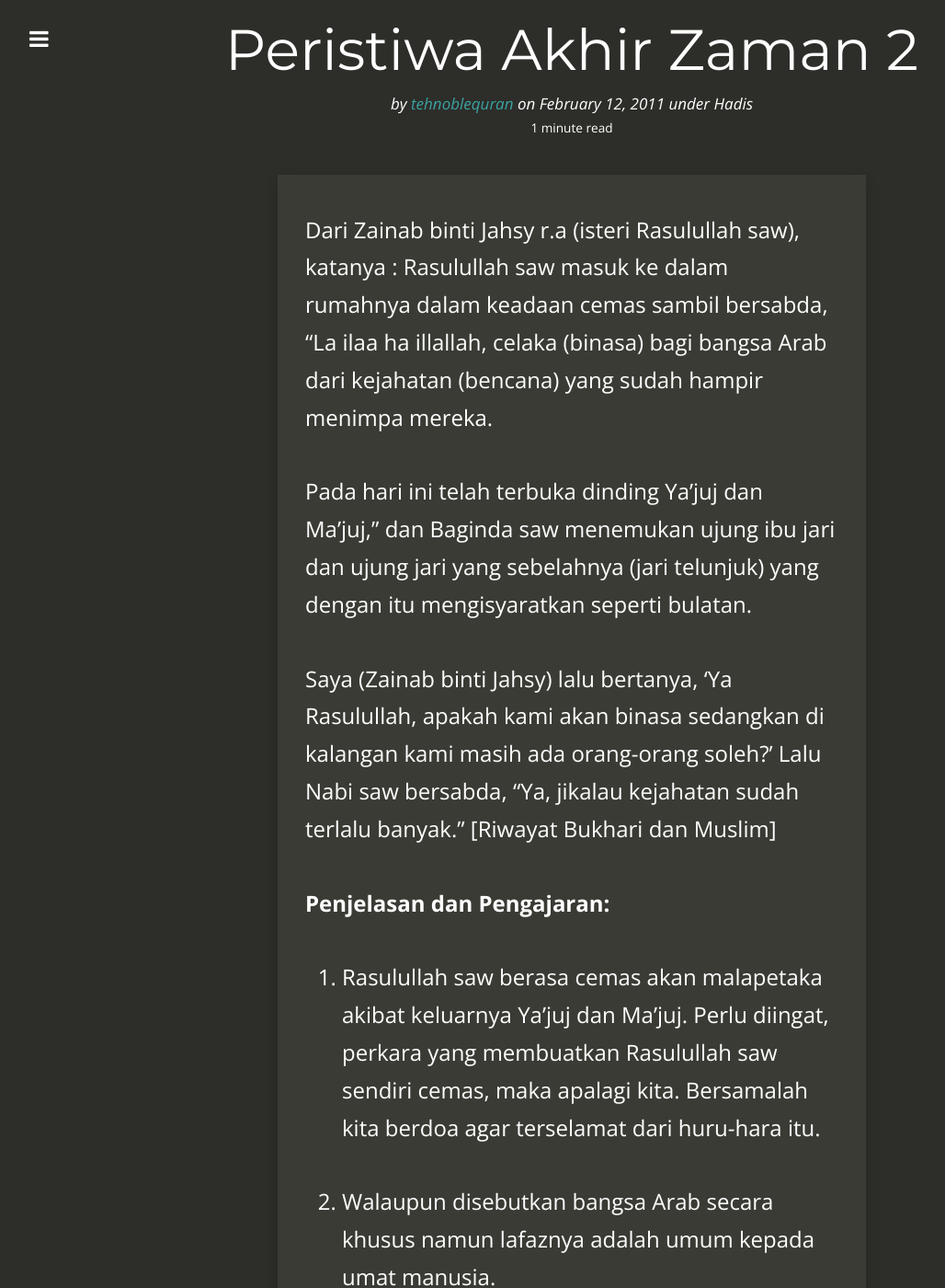
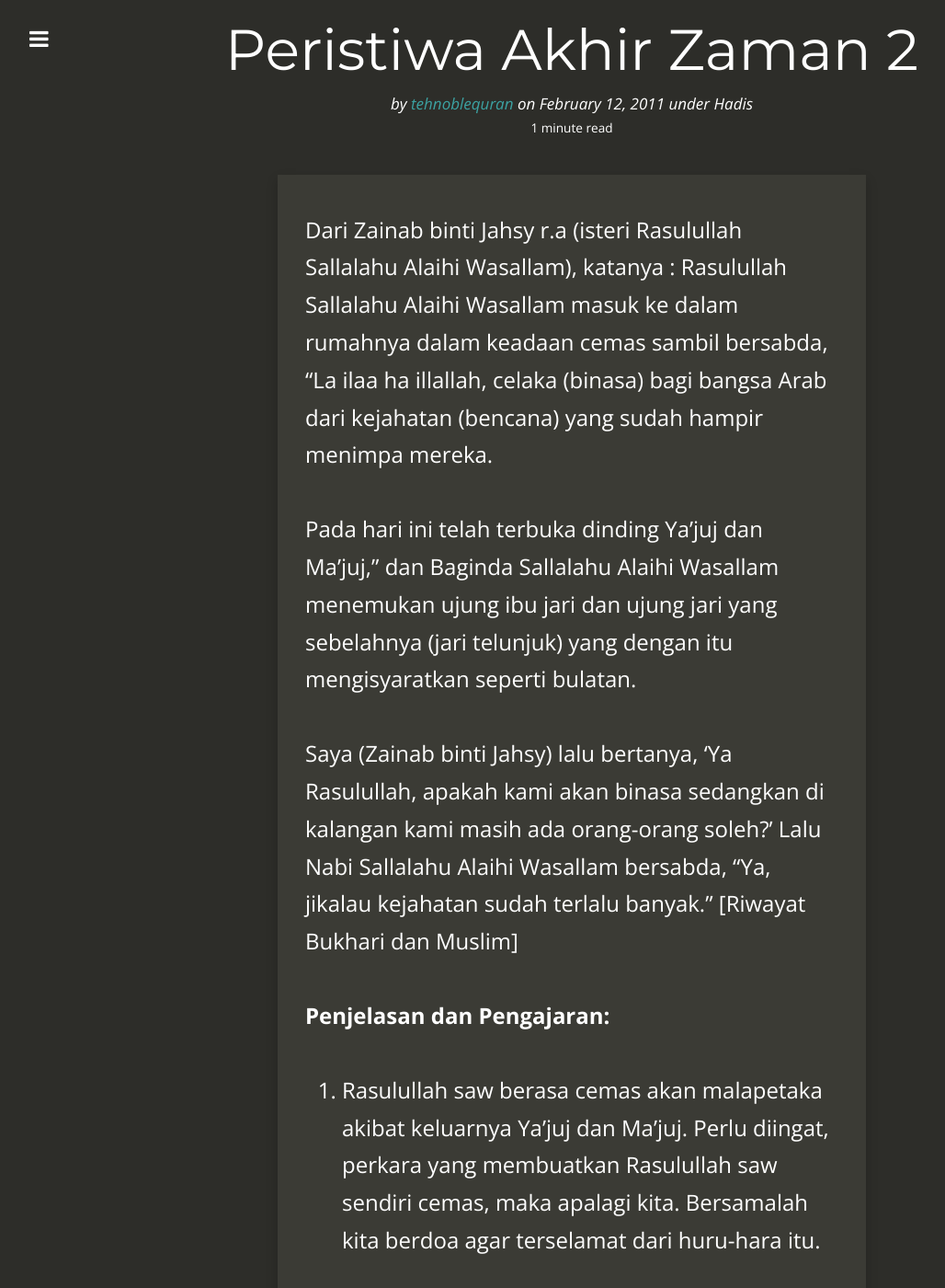
Before and after one commit to kedamaian/swsyafiq, a Jekyll site: the page built from _posts/2011-02-12-peristiwa-akhir-zaman-2.md, in a window 1280 px wide and 1400 px high. Shown: the whole window at 92% size, without its empty margins (18-1046 px from the left). Built offline with Jekyll 4.4.1, drawn with Linux system fonts in a browser that asks for light colours; nearby versions of some CDN libraries; comment, search, counter and statistics services are not loaded.

Commit message:
Update 2011-02-12-peristiwa-akhir-zaman-2.md

```diff
--- a/_posts/2011-02-12-peristiwa-akhir-zaman-2.md
+++ b/_posts/2011-02-12-peristiwa-akhir-zaman-2.md
@@ -6,11 +6,11 @@ title: Peristiwa Akhir Zaman 2
 categories:
   - Hadis
 ---
-Dari Zainab binti Jahsy r.a (isteri Rasulullah saw), katanya : Rasulullah saw masuk ke dalam rumahnya dalam keadaan cemas sambil bersabda, “La ilaa ha illallah, celaka (binasa) bagi bangsa Arab dari kejahatan (bencana) yang sudah hampir menimpa mereka.
+Dari Zainab binti Jahsy r.a (isteri Rasulullah Sallalahu Alaihi Wasallam), katanya : Rasulullah Sallalahu Alaihi Wasallam masuk ke dalam rumahnya dalam keadaan cemas sambil bersabda, “La ilaa ha illallah, celaka (binasa) bagi bangsa Arab dari kejahatan (bencana) yang sudah hampir menimpa mereka.
 
-Pada hari ini telah terbuka dinding Ya’juj dan Ma’juj,” dan Baginda saw menemukan ujung ibu jari dan ujung jari yang sebelahnya (jari telunjuk) yang dengan itu mengisyaratkan seperti bulatan.
+Pada hari ini telah terbuka dinding Ya’juj dan Ma’juj,” dan Baginda Sallalahu Alaihi Wasallam menemukan ujung ibu jari dan ujung jari yang sebelahnya (jari telunjuk) yang dengan itu mengisyaratkan seperti bulatan.
 
-Saya (Zainab binti Jahsy) lalu bertanya, ‘Ya Rasulullah, apakah kami akan binasa sedangkan di kalangan kami masih ada orang-orang soleh?’ Lalu Nabi saw bersabda, “Ya, jikalau kejahatan sudah terlalu banyak.” [Riwayat Bukhari dan Muslim]
+Saya (Zainab binti Jahsy) lalu bertanya, ‘Ya Rasulullah, apakah kami akan binasa sedangkan di kalangan kami masih ada orang-orang soleh?’ Lalu Nabi Sallalahu Alaihi Wasallam bersabda, “Ya, jikalau kejahatan sudah terlalu banyak.” [Riwayat Bukhari dan Muslim]
 
 **Penjelasan dan Pengajaran:**
 
```
